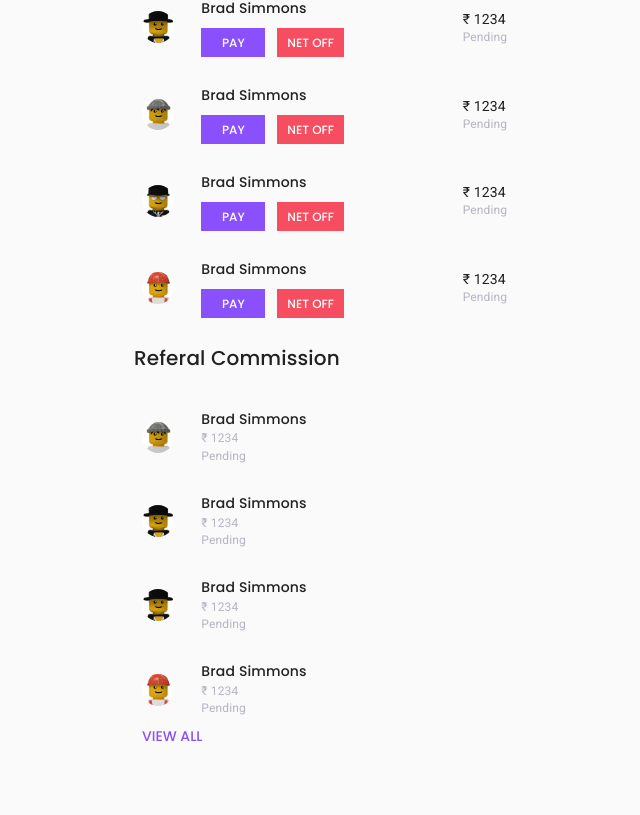
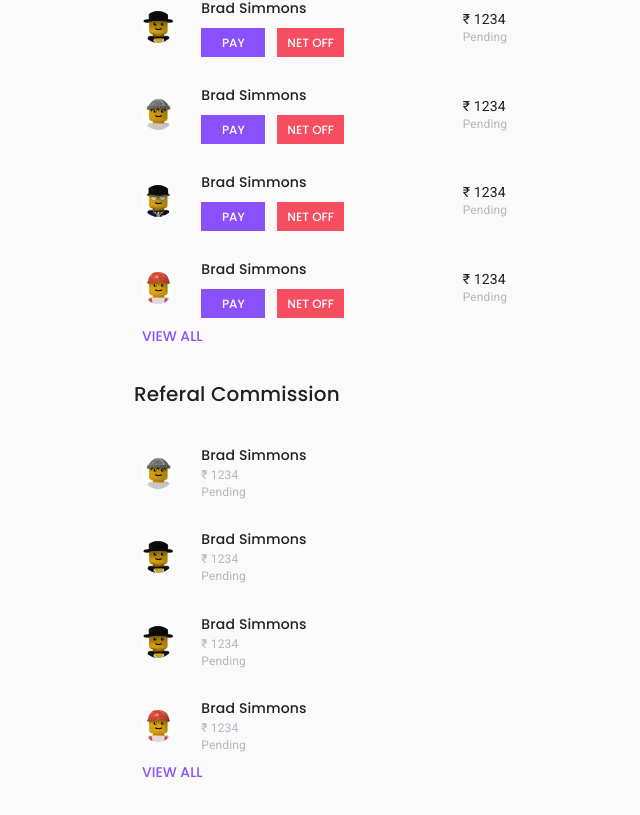
Before and after one commit to pankzagrwal/share2d, a React (Create React App) app: page / in a window 1280 px wide. Shown: the part 953-1768 px from the top of the page, without its empty margins (308-948 px from the left). Built offline with nearby package versions, Linux system fonts and the light colour scheme; sample sign-in values are in the browser's storage.

Commit message:
Update referee.js

```diff
--- a/src/components/Referee/referee.js
+++ b/src/components/Referee/referee.js
@@ -75,10 +75,10 @@ const Prospect = () => {
           </Typography>
         </Grid>
         <Grid item container>
-          <Button variant="contained" size='small' className={classes.pay}>
+          <Button variant="contained" size='small' className={classes.pay} color='primary'>
             Pay
           </Button>
-          <Button variant="contained" size='small' className={classes.netOff}>
+          <Button variant="contained" size='small' className={classes.netOff} color='secondary'>
             Net Off
           </Button>
         </Grid>
@@ -110,6 +110,9 @@ const Referee = () => {
           <Prospect />
           <Prospect />
         </Grid>
+        <Grid item xs={10}>
+          <Button  color='primary'>View All</Button>
+        </Grid>
       </Grid>
     )
 }
```
